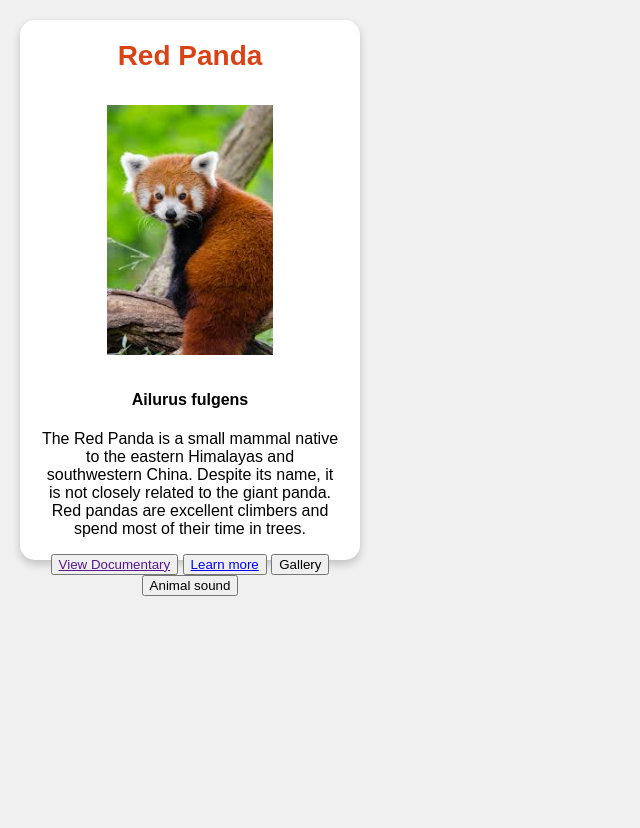
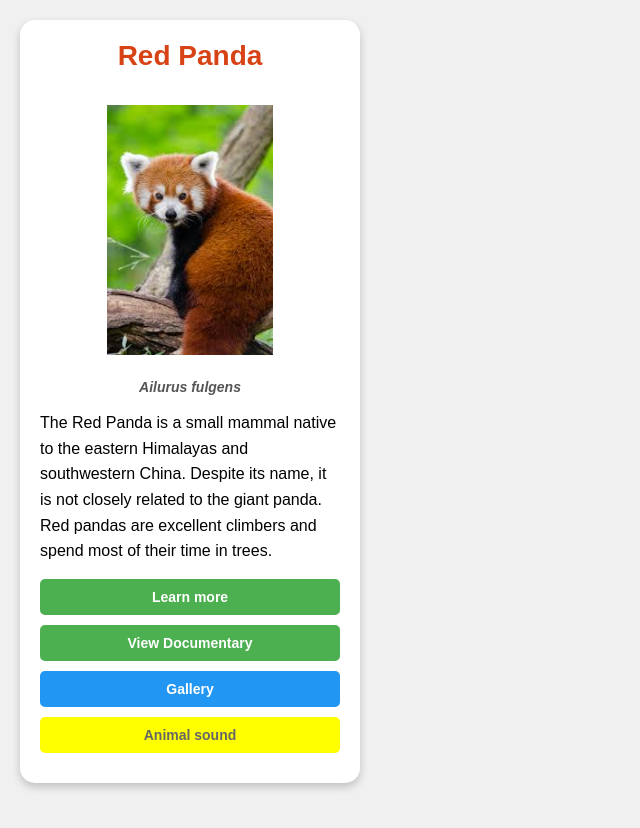
Before and after one commit to Hypertexter-On-Code/Animal_card, a plain HTML site: page index.html in a window 1280 px wide. Shown: the whole page, without its empty margins (0-640 px from the left). Drawn offline with Linux system fonts and the light colour scheme.

Commit message:
• Changed <h4> Scientific name color to grey and gave it italic font-style, added margin to it, added font-size,
PARAGRAPH

• Changed color
• Changed font-size
• Line-height
• text-align

ETC...

```diff
--- a/index.html
+++ b/index.html
@@ -16,12 +16,13 @@
             min-height: 100vh;
             margin: 0;
             padding: 20px;
+            text-align: center;
         }
 
         div {
             background-color: white;
             width: 300px;
-            height: 500px;
+            min-height: 500px;
             border-radius: 15px;
             padding: 20px;
             box-shadow: 0 4px 8px rgba(0, 0, 0, 0.2);
@@ -42,6 +43,65 @@
             border-radius: 10px;
             margin: 10px 0;
         }
+
+        h4 {
+            color: #555;
+            font-style: italic;
+            margin: 10px 0;
+            font-size: 14px;
+        }
+
+        p {
+            color: black;
+            font-size: 14;
+            line-height: 1.6;
+            text-align: left;
+            margin: 15px 0;
+        }
+
+        button, a {
+            padding: 10px 20px;
+            border-radius: 5px;
+            font-weight: bold;
+            border: none;
+            text-decoration: none;;
+            font-size: 14px;
+            display: block;
+            margin: 10px 0;
+            width: 100%;
+            box-sizing: border-box;
+        }
+
+        a {
+            background-color: #4caf50;
+            color: white;
+            cursor: pointer;
+        }
+
+        a:hover {
+            background-color: #45a049;
+        }
+
+        button {
+            background-color: #2196f3;
+            color: white;
+            cursor: no-drop;
+        }
+
+        button:hover {
+            background-color: #0b7dda;
+        }
+
+        button:disabled {
+            background-color: yellow;
+            color: #666;
+            cursor: not-allowed;
+        }
+
+        button:disabled:hover {
+            background-color: #ccc;
+        }
+
     </style>
 </head>
 <body>
@@ -62,18 +122,19 @@
         <!--Description of the animal (p)-->
         <p>The Red Panda is a small mammal native to the eastern Himalayas and southwestern China. Despite its name, it is not closely related to the giant panda. Red pandas are excellent climbers and spend most of their time in trees.</p>
 
+         <!--Learn more (button) which is a link (a) to a wikipedia article about the animal-->
+        <a href="https://en.wikipedia.org/wiki/Red_panda" target="_blank">Learn more</a>
         <!--View documentary-->
-        <button><a href="" target="_blank">View Documentary</a></button>
+        <a href="https://youtu.be/jtOesnWNrjI?si=C4CPMpuzCIw6HznW" target="_blank">View Documentary</a>
 
-        <!--Learn more (button) which is a link (a) to a wikipedia article about the animal-->
-        <button><a href="https://en.wikipedia.org/wiki/Red_panda" target="_blank">Learn more</a></button>
+
 
         <!--Animal gallery (button) which is a link (a)-->
         <button><span title="Coming soon, under construction!">Gallery</span></button>
 
 
         <!--Animal sound (button) which is disabled and with a tool tip-->
-        <button><span title="Coming soon, under construction!">Animal sound</span></button>
+        <button disabled><span title="Coming soon, under construction!">Animal sound</span></button>
     </div>
     <!--Footer-->
     <footer></footer>
```
